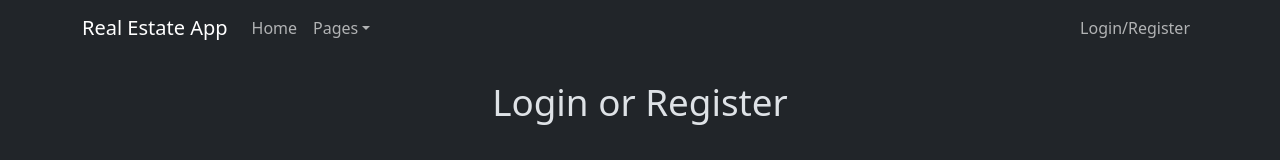
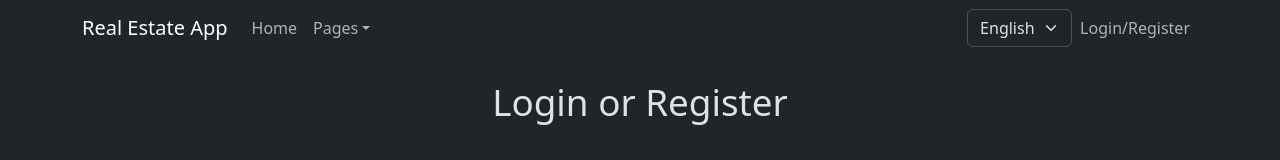
Before and after one commit to emirbuckun/RealEstateApp, a React (Vite) app: page /auth in a window 1280 px wide. Shown: the top 160 px of the page. Built offline with nearby package versions, Linux system fonts and the light colour scheme.

Commit message:
Language support added

```diff
--- /dev/null
+++ b/public/i18n/en.json
@@ -0,0 +1,4 @@
+{
+  "title": "Real Estate App",
+  "home": "Home"
+}
--- /dev/null
+++ b/public/i18n/tr.json
@@ -0,0 +1,4 @@
+{
+  "title": "Emlak Uygulaması",
+  "home": "Ana Sayfa"
+}
--- a/src/App.jsx
+++ b/src/App.jsx
@@ -1,12 +1,19 @@
+import { Suspense } from "react";
 import AppRouter from "./AppRouter";
 import Navbar from "./pages/Navbar";
 
 function App() {
   return (
-    <>
+    <Suspense
+      fallback={
+        <h3 className="d-flex justify-content-center align-items-center">
+          🌀 Loading...
+        </h3>
+      }
+    >
       <Navbar />
       <AppRouter />
-    </>
+    </Suspense>
   );
 }
 
--- /dev/null
+++ b/src/constants/Index.jsx
@@ -0,0 +1,4 @@
+export const LANGUAGES = [
+  { label: "English", code: "en" },
+  { label: "Turkish", code: "tr" },
+];
--- /dev/null
+++ b/src/i18n.jsx
@@ -0,0 +1,24 @@
+import i18n from "i18next";
+import i18nBackend from "i18next-http-backend";
+import { initReactI18next } from "react-i18next";
+
+const getCurrentHost =
+  import.meta.env.MODE === "development"
+    ? "http://localhost:3000"
+    : "LINK TO PROD";
+
+i18n
+  .use(i18nBackend)
+  .use(initReactI18next)
+  .init({
+    fallbackLng: "en",
+    lng: "en",
+    interpolation: {
+      escapeValue: false,
+    },
+    backend: {
+      loadPath: `${getCurrentHost}/i18n/{{lng}}.json`,
+    },
+  });
+
+export default i18n;
--- a/src/index.jsx
+++ b/src/index.jsx
@@ -3,6 +3,7 @@ import ReactDOM from "react-dom/client";
 import App from "./App.jsx";
 import "bootstrap/dist/css/bootstrap.min.css";
 import "./index.css";
+import "./i18n";
 
 ReactDOM.createRoot(document.getElementById("root")).render(
   <React.StrictMode>
--- a/src/pages/Navbar.jsx
+++ b/src/pages/Navbar.jsx
@@ -2,9 +2,13 @@ import Container from "react-bootstrap/Container";
 import Nav from "react-bootstrap/Nav";
 import NavbarB from "react-bootstrap/Navbar";
 import NavDropdown from "react-bootstrap/NavDropdown";
+import Form from "react-bootstrap/Form";
 import { validateToken } from "/src/services/AuthService";
+import { LANGUAGES } from "/src/constants";
+import { useTranslation } from "react-i18next";
 
 const Navbar = () => {
+  const { i18n, t } = useTranslation();
   const list = [
     { name: "Currencies", url: "/currencies" },
     { name: "Estates", url: "/estates" },
@@ -14,6 +18,12 @@ const Navbar = () => {
     { name: "Prices", url: "/prices" },
     { name: "Map", url: "/map" },
   ];
+
+  const onChangeLang = (e) => {
+    const lang_code = e.target.value;
+    i18n.changeLanguage(lang_code);
+  };
+
   return (
     <NavbarB fixed="top" collapseOnSelect expand="md">
       <Container>
@@ -21,7 +31,7 @@ const Navbar = () => {
         <NavbarB.Toggle aria-controls="responsive-navbar-nav" />
         <NavbarB.Collapse id="responsive-navbar-nav">
           <Nav className="me-auto">
-            <Nav.Link href="/">Home</Nav.Link>
+            <Nav.Link href="/">{t("home")}</Nav.Link>
             <NavDropdown title="Pages" id="collasible-nav-dropdown">
               {list.map((item, index) => {
                 const { name, url } = item;
@@ -33,6 +43,15 @@ const Navbar = () => {
               })}
             </NavDropdown>
           </Nav>
+          <Form>
+            <Form.Select onChange={onChangeLang}>
+              {LANGUAGES.map(({ code, label }) => (
+                <option key={code} value={code}>
+                  {label}
+                </option>
+              ))}
+            </Form.Select>
+          </Form>
           <Nav>
             {!validateToken() ? (
               <Nav.Link href="/auth">Login/Register</Nav.Link>
```
